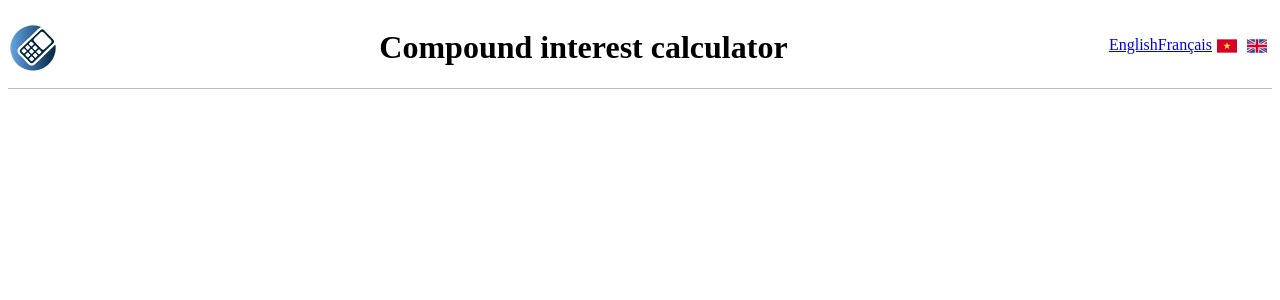
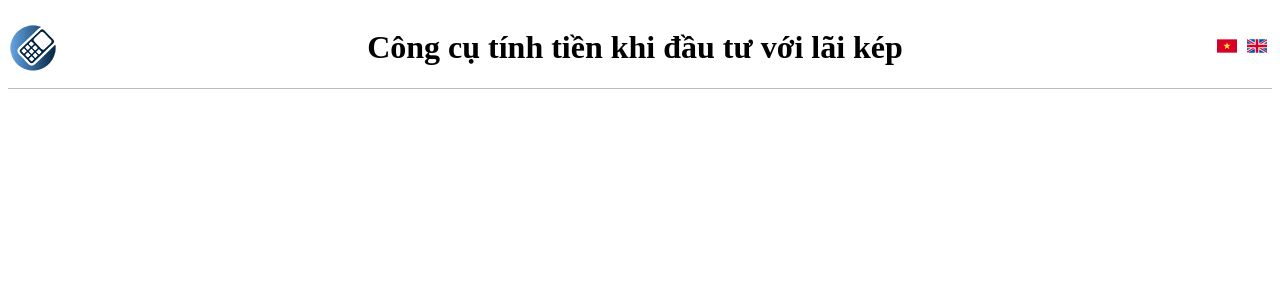
Before and after one commit to TDAK1509/tinhlai, a Nuxt app: page / in a window 1280 px wide. Shown: the top 300 px of the page. Built offline with nearby package versions, Linux system fonts and the light colour scheme.

Commit message:
Make i18n work

```diff
--- a/components/TheHeader.vue
+++ b/components/TheHeader.vue
@@ -13,9 +13,6 @@
     </h1>
 
     <div class="header__languages">
-      <NuxtLink :to="switchLocalePath('en')">English</NuxtLink>
-      <NuxtLink :to="switchLocalePath('vn')">Français</NuxtLink>
-
       <NuxtLink :to="switchLocalePath('vn')">
         <img
           src="@/assets/images/flag-vn.svg"
--- a/i18n.config.ts
+++ b/i18n.config.ts
@@ -1,7 +1,5 @@
 export default defineI18nConfig(() => ({
   legacy: false,
-  locales: ["en", "vn"],
-  defaultLocale: "vn",
   messages: {
     vn: {
       headerTitle: "Công cụ tính tiền khi đầu tư với lãi kép",
--- a/nuxt.config.ts
+++ b/nuxt.config.ts
@@ -3,6 +3,8 @@ export default defineNuxtConfig({
   devtools: { enabled: true },
   modules: ["@nuxtjs/i18n"],
   i18n: {
+    locales: ["en", "vn"],
+    defaultLocale: "vn",
     vueI18n: "./i18n.config.ts",
   },
 });
```
